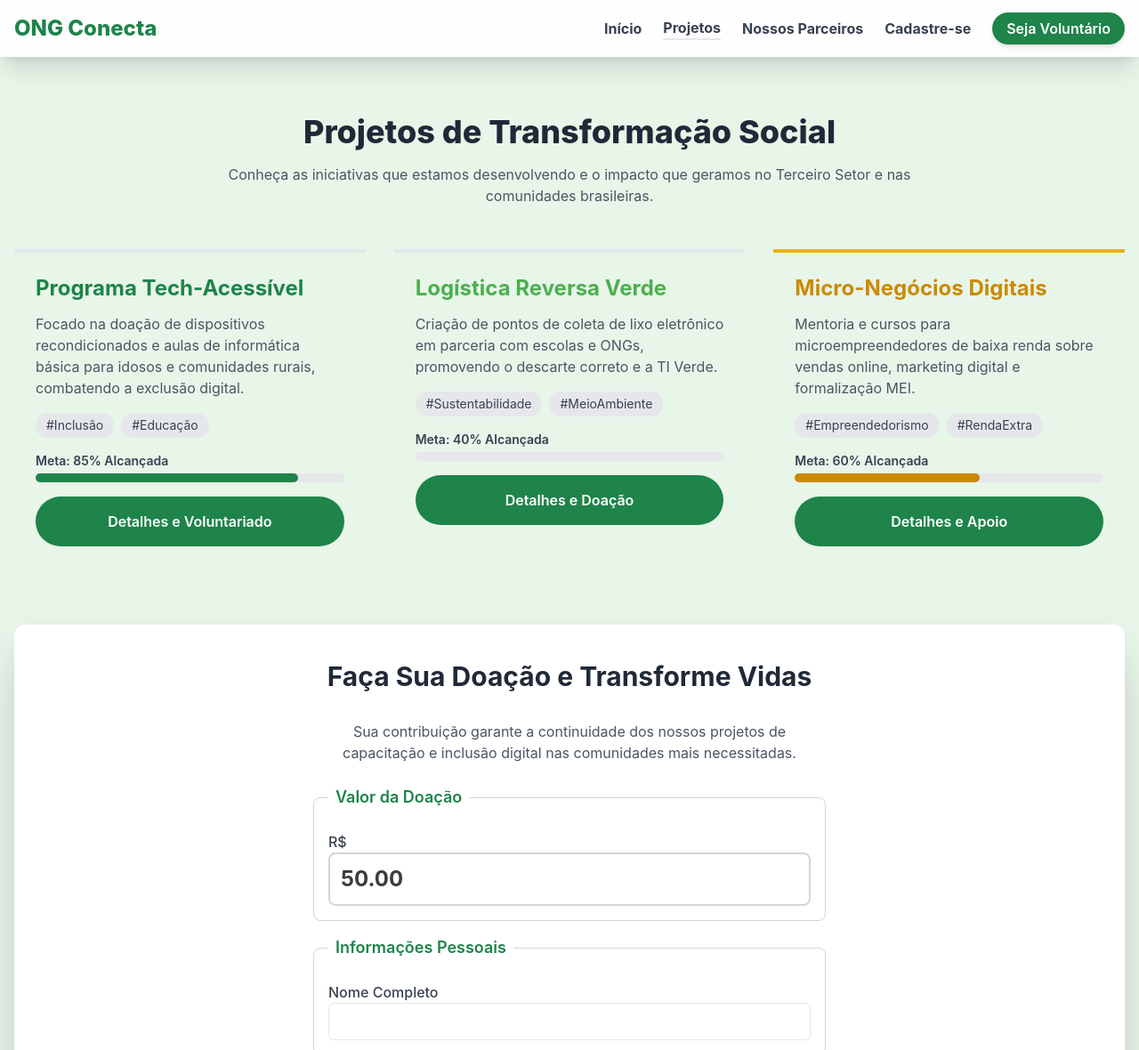
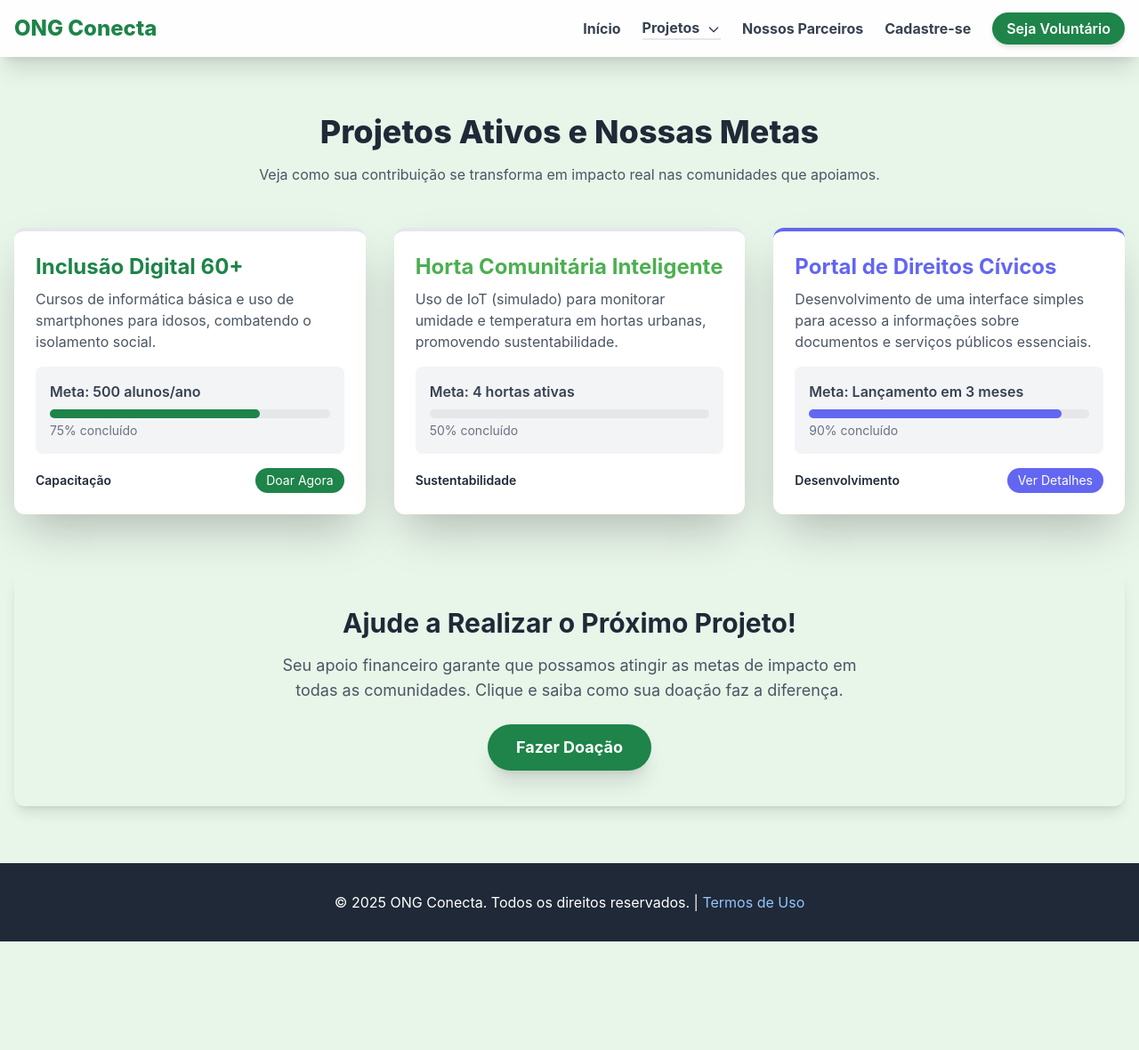
Before and after one commit to joaohugorodrigues/ONG-CONECTA-, a plain HTML site: page projetos.html in a window 1280 px wide. Shown: the top 1180 px of the page at 89% size. After the commit the page ends 1058 px from the top, so only its background shows below. Drawn offline with nearby package versions, Linux system fonts and the light colour scheme.

Commit message:
Revise title, meta description, and layout
Updated page title and meta description for better clarity. Adjusted button attributes and improved project section layout.

```diff
--- a/projetos.html
+++ b/projetos.html
@@ -3,10 +3,11 @@
 <head>
     <meta charset="UTF-8">
     <meta name="viewport" content="width=device-width, initial-scale=1.0">
-    <title>Projetos e Doações | ONG Conecta</title>
+    <title>Projetos | ONG Conecta - Impacto e Doações</title>
+    <!-- Link para o Sistema de Design CSS -->
     <link rel="stylesheet" href="assets/css/style.css">
 
-    <meta name="description" content="Conheça os projetos sociais da ONG Conecta e veja como doar ou se voluntariar.">
+    <meta name="description" content="Conheça os projetos ativos da ONG Conecta, veja nosso impacto e faça sua doação online.">
 
     <script src="https://cdn.tailwindcss.com"></script>
     <style>
@@ -14,9 +15,6 @@
         body {
             font-family: 'Inter', sans-serif;
             background-color: #E8F5E9;
-        }
-        .hero {
-            background-image: linear-gradient(135deg, #3CB371 0%, #1E8449 100%);
         }
         .text-ong-primary { color: #1E8449; }
     </style>
@@ -28,7 +26,7 @@
             <a href="index.html" class="text-2xl font-extrabold text-ong-primary" aria-label="ONG Conecta - Página Inicial">ONG Conecta</a>
 
             <!-- Botão Hambúrguer -->
-            <button class="hamburger-button text-gray-700 p-2 rounded-md focus:outline-none" aria-label="Abrir Menu Principal" aria-expanded="false" onclick="toggleMenu()">
+            <button class="hamburger-button text-gray-700 p-2 rounded-md focus:outline-none md:hidden" aria-label="Abrir Menu Principal" aria-expanded="false" onclick="toggleMenu()">
                 <svg id="icon-menu" class="w-6 h-6" fill="none" stroke="currentColor" viewBox="0 0 24 24" xmlns="http://www.w3.org/2000/svg"><path stroke-linecap="round" stroke-linejoin="round" stroke-width="2" d="M4 6h16M4 12h16M4 18h16"></path></svg>
                 <svg id="icon-close" class="w-6 h-6 hidden" fill="none" stroke="currentColor" viewBox="0 0 24 24" xmlns="http://www.w3.org/2000/svg"><path stroke-linecap="round" stroke-linejoin="round" stroke-width="2" d="M6 18L18 6M6 6l12 12"></path></svg>
             </button>
@@ -40,16 +38,17 @@
 
                     <!-- Item com Dropdown -->
                     <li role="none" class="dropdown-container relative">
-                        <button aria-expanded="true" aria-controls="projetos-submenu" class="text-gray-700 hover:text-ong-primary font-bold transition-colors border-b-2 border-ong-primary" aria-current="page">
+                        <button aria-expanded="false" aria-controls="projetos-submenu" class="text-gray-700 hover:text-ong-primary font-bold transition-colors border-b-2 border-ong-primary">
                             Projetos
+                            <svg class="w-4 h-4 inline-block ml-1" fill="none" stroke="currentColor" viewBox="0 0 24 24" xmlns="http://www.w3.org/2000/svg"><path stroke-linecap="round" stroke-linejoin="round" stroke-width="2" d="M19 9l-7 7-7-7"></path></svg>
                         </button>
-                        <ul id="projetos-submenu" role="menu" class="dropdown-menu block md:absolute">
-                            <li role="none"><a role="menuitem" href="projetos.html" class="dropdown-item">Nossos Projetos</a></li>
+                        <ul id="projetos-submenu" role="menu" class="dropdown-menu">
+                            <li role="none"><a role="menuitem" href="projetos.html" class="dropdown-item" aria-current="page">Nossos Projetos</a></li>
                             <li role="none"><a role="menuitem" href="#" class="dropdown-item">Indicadores de Impacto</a></li>
                         </ul>
                     </li>
 
-                    <li role="none"><a role="menuitem" href="#parceiros" class="text-gray-700 hover:text-ong-primary font-bold transition-colors">Nossos Parceiros</a></li>
+                    <li role="none"><a role="menuitem" href="parceiros.html" class="text-gray-700 hover:text-ong-primary font-bold transition-colors">Nossos Parceiros</a></li>
                     <li role="none"><a role="menuitem" href="cadastro.html" class="text-gray-700 hover:text-ong-primary font-bold transition-colors">Cadastre-se</a></li>
                     <li role="none">
                         <a role="menuitem" href="cadastro.html" class="btn-primary text-white bg-ong-primary hover:bg-ong-primary-dark px-4 py-2 rounded-full font-semibold transition-colors shadow-md">Seja Voluntário</a>
@@ -62,84 +61,74 @@
     <main id="main-content" role="main" class="py-16">
         <div class="container mx-auto px-4">
 
-            <section id="lista-projetos" class="mb-16" role="region" aria-labelledby="projetos-titulo">
-                <h1 id="projetos-titulo" class="text-4xl font-extrabold text-center mb-4 text-gray-800">Projetos de Transformação Social</h1>
-                <p class="text-center max-w-3xl mx-auto mb-12 text-gray-600">Conheça as iniciativas que estamos desenvolvendo e o impacto que geramos no Terceiro Setor e nas comunidades brasileiras.</p>
+            <h1 class="text-4xl font-extrabold text-center mb-4 text-gray-800">Projetos Ativos e Nossas Metas</h1>
+            <p class="text-center max-w-3xl mx-auto mb-12 text-gray-600">Veja como sua contribuição se transforma em impacto real nas comunidades que apoiamos.</p>
 
-                <!-- Layout Responsivo com Grid e Flexbox -->
-                <div class="grid grid-cols-1 md:grid-cols-2 lg:grid-cols-3 gap-8">
+            <!-- Grid de Projetos Responsivo -->
+            <section id="lista-projetos" class="grid lg:grid-cols-3 md:grid-cols-2 gap-8" role="region" aria-labelledby="projetos-ativos-titulo">
 
-                    <!-- Card de Projeto 1: Inclusão Digital -->
-                    <article class="content-card p-6 border-t-4 border-ong-primary" role="article" aria-labelledby="proj1-titulo">
-                        <h3 id="proj1-titulo" class="text-2xl font-bold text-ong-primary mb-3">Programa Tech-Acessível</h3>
-                        <p class="text-gray-600 mb-4">Focado na doação de dispositivos recondicionados e aulas de informática básica para idosos e comunidades rurais, combatendo a exclusão digital.</p>
-                        <div class="flex items-center space-x-2 mb-4">
-                            <span class="bg-gray-200 text-gray-700 text-sm px-3 py-1 rounded-full">#Inclusão</span>
-                            <span class="bg-gray-200 text-gray-700 text-sm px-3 py-1 rounded-full">#Educação</span>
+                <!-- Projeto 1: Inclusão Digital na Terceira Idade -->
+                <article class="bg-white p-6 rounded-xl shadow-2xl card-shadow border-t-4 border-ong-primary" role="article" aria-labelledby="projeto1-titulo">
+                    <h2 id="projeto1-titulo" class="text-2xl font-bold text-ong-primary mb-2">Inclusão Digital 60+</h2>
+                    <p class="text-gray-600 mb-4">Cursos de informática básica e uso de smartphones para idosos, combatendo o isolamento social.</p>
+                    <div class="bg-gray-100 p-4 rounded-lg">
+                        <p class="font-semibold text-gray-700">Meta: 500 alunos/ano</p>
+                        <div class="w-full bg-gray-200 rounded-full h-2.5 mt-2">
+                            <div class="bg-ong-primary h-2.5 rounded-full" style="width: 75%" role="progressbar" aria-valuenow="75" aria-valuemin="0" aria-valuemax="100"></div>
                         </div>
-                        <div class="text-sm font-semibold text-gray-700">Meta: 85% Alcançada</div>
-                        <div class="w-full bg-gray-200 rounded-full h-2.5 mt-1">
-                            <div class="bg-ong-primary h-2.5 rounded-full" style="width: 85%"></div>
+                        <p class="text-sm text-gray-500 mt-1">75% concluído</p>
                     </div>
-                        <a href="#" class="block mt-4 text-center btn-primary">Detalhes e Voluntariado</a>
+                    <div class="mt-4 flex justify-between items-center">
+                        <span class="text-sm font-semibold text-gray-800">Capacitação</span>
+                        <a href="cadastro.html" class="text-white bg-ong-primary text-sm px-3 py-1 rounded-full hover:bg-ong-primary-dark transition-colors">Doar Agora</a>
+                    </div>
                 </article>
 
-                    <!-- Card de Projeto 2: Sustentabilidade/TI Verde -->
-                    <article class="content-card p-6 border-t-4 border-ong-secondary" role="article" aria-labelledby="proj2-titulo">
-                        <h3 id="proj2-titulo" class="text-2xl font-bold text-ong-secondary mb-3">Logística Reversa Verde</h3>
-                        <p class="text-gray-600 mb-4">Criação de pontos de coleta de lixo eletrônico em parceria com escolas e ONGs, promovendo o descarte correto e a TI Verde.</p>
-                        <div class="flex items-center space-x-2 mb-4">
-                            <span class="bg-gray-200 text-gray-700 text-sm px-3 py-1 rounded-full">#Sustentabilidade</span>
-                            <span class="bg-gray-200 text-gray-700 text-sm px-3 py-1 rounded-full">#MeioAmbiente</span>
+                <!-- Projeto 2: Horta Comunitária Inteligente -->
+                <article class="bg-white p-6 rounded-xl shadow-2xl card-shadow border-t-4 border-ong-secondary" role="article" aria-labelledby="projeto2-titulo">
+                    <h2 id="projeto2-titulo" class="text-2xl font-bold text-ong-secondary mb-2">Horta Comunitária Inteligente</h2>
+                    <p class="text-gray-600 mb-4">Uso de IoT (simulado) para monitorar umidade e temperatura em hortas urbanas, promovendo sustentabilidade.</p>
+                    <div class="bg-gray-100 p-4 rounded-lg">
+                        <p class="font-semibold text-gray-700">Meta: 4 hortas ativas</p>
+                        <div class="w-full bg-gray-200 rounded-full h-2.5 mt-2">
+                            <div class="bg-ong-secondary h-2.5 rounded-full" style="width: 50%" role="progressbar" aria-valuenow="50" aria-valuemin="0" aria-valuemax="100"></div>
                         </div>
-                        <div class="text-sm font-semibold text-gray-700">Meta: 40% Alcançada</div>
-                        <div class="w-full bg-gray-200 rounded-full h-2.5 mt-1">
-                            <div class="bg-ong-secondary h-2.5 rounded-full" style="width: 40%"></div>
+                        <p class="text-sm text-gray-500 mt-1">50% concluído</p>
                     </div>
-                        <a href="#" class="block mt-4 text-center btn-primary">Detalhes e Doação</a>
+                    <div class="mt-4 flex justify-between items-center">
+                        <span class="text-sm font-semibold text-gray-800">Sustentabilidade</span>
+                        <a href="cadastro.html" class="text-white bg-ong-secondary text-sm px-3 py-1 rounded-full hover:bg-ong-secondary-dark transition-colors">Voluntariado</a>
+                    </div>
                 </article>
 
-                    <!-- Card de Projeto 3: Empreendedorismo -->
-                    <article class="content-card p-6 border-t-4 border-yellow-500" role="article" aria-labelledby="proj3-titulo">
-                        <h3 id="proj3-titulo" class="text-2xl font-bold text-yellow-600 mb-3">Micro-Negócios Digitais</h3>
-                        <p class="text-gray-600 mb-4">Mentoria e cursos para microempreendedores de baixa renda sobre vendas online, marketing digital e formalização MEI.</p>
-                        <div class="flex items-center space-x-2 mb-4">
-                            <span class="bg-gray-200 text-gray-700 text-sm px-3 py-1 rounded-full">#Empreendedorismo</span>
-                            <span class="bg-gray-200 text-gray-700 text-sm px-3 py-1 rounded-full">#RendaExtra</span>
+                <!-- Projeto 3: Portal de Direitos Cívicos -->
+                <article class="bg-white p-6 rounded-xl shadow-2xl card-shadow border-t-4 border-indigo-500" role="article" aria-labelledby="projeto3-titulo">
+                    <h2 id="projeto3-titulo" class="text-2xl font-bold text-indigo-500 mb-2">Portal de Direitos Cívicos</h2>
+                    <p class="text-gray-600 mb-4">Desenvolvimento de uma interface simples para acesso a informações sobre documentos e serviços públicos essenciais.</p>
+                    <div class="bg-gray-100 p-4 rounded-lg">
+                        <p class="font-semibold text-gray-700">Meta: Lançamento em 3 meses</p>
+                        <div class="w-full bg-gray-200 rounded-full h-2.5 mt-2">
+                            <div class="bg-indigo-500 h-2.5 rounded-full" style="width: 90%" role="progressbar" aria-valuenow="90" aria-valuemin="0" aria-valuemax="100"></div>
                         </div>
-                        <div class="text-sm font-semibold text-gray-700">Meta: 60% Alcançada</div>
-                        <div class="w-full bg-gray-200 rounded-full h-2.5 mt-1">
-                            <div class="bg-yellow-600 h-2.5 rounded-full" style="width: 60%"></div>
+                        <p class="text-sm text-gray-500 mt-1">90% concluído</p>
                     </div>
-                        <a href="#" class="block mt-4 text-center btn-primary">Detalhes e Apoio</a>
+                    <div class="mt-4 flex justify-between items-center">
+                        <span class="text-sm font-semibold text-gray-800">Desenvolvimento</span>
+                        <a href="cadastro.html" class="text-white bg-indigo-500 text-sm px-3 py-1 rounded-full hover:bg-indigo-600 transition-colors">Ver Detalhes</a>
+                    </div>
                 </article>
 
-                </div>
             </section>
 
-            <section id="doacao" class="bg-white p-10 rounded-xl shadow-2xl mt-16" role="region" aria-labelledby="doacao-titulo">
-                <h2 id="doacao-titulo" class="text-3xl font-bold text-center mb-8 text-gray-800">Faça Sua Doação e Transforme Vidas</h2>
-                <div class="max-w-xl mx-auto">
-                    <p class="text-gray-600 text-center mb-6">Sua contribuição garante a continuidade dos nossos projetos de capacitação e inclusão digital nas comunidades mais necessitadas.</p>
-
-                    <form action="#" method="POST" class="space-y-4">
-                        <fieldset class="border border-gray-300 p-4 rounded-lg">
-                            <legend class="font-semibold text-lg text-ong-primary px-2">Valor da Doação</legend>
-                            <label for="valor-doacao" class="block mt-2 font-medium text-gray-700">R$</label>
-                            <input type="number" id="valor-doacao" name="valor-doacao" value="50.00" min="10.00" step="5.00" required class="form-input w-full p-3 border-2 border-gray-300 rounded-lg text-2xl font-bold focus:border-ong-primary" aria-label="Valor da doação em Reais">
-                        </fieldset>
-
-                        <fieldset class="border border-gray-300 p-4 rounded-lg">
-                            <legend class="font-semibold text-lg text-ong-primary px-2">Informações Pessoais</legend>
-                            <label for="nome" class="block mt-2 font-medium text-gray-700">Nome Completo</label>
-                            <input type="text" id="nome" name="nome" required class="w-full p-2 border rounded-md focus:border-ong-primary">
-                        </fieldset>
-
-                        <button type="submit" class="w-full bg-ong-primary text-white px-6 py-3 rounded-lg font-bold hover:bg-ong-primary-dark transition-colors text-lg shadow-md">
-                            Doar Agora e Gerar Impacto
-                        </button>
-                    </form>
-                </div>
+            <!-- Chamada para Doação na Página de Projetos -->
+            <section id="chamada-doacao" class="mt-16 bg-ong-primary/10 p-10 rounded-xl text-center shadow-lg" role="region" aria-labelledby="doacao-titulo">
+                <h2 id="doacao-titulo" class="text-3xl font-bold text-gray-800 mb-4">Ajude a Realizar o Próximo Projeto!</h2>
+                <p class="text-lg text-gray-600 max-w-2xl mx-auto mb-6">
+                    Seu apoio financeiro garante que possamos atingir as metas de impacto em todas as comunidades. Clique e saiba como sua doação faz a diferença.
+                </p>
+                <a href="cadastro.html" class="inline-block bg-ong-primary text-white px-8 py-3 rounded-full font-bold text-lg hover:bg-ong-primary-dark transition-colors shadow-xl">
+                    Fazer Doação
+                </a>
             </section>
 
         </div>
@@ -153,45 +142,8 @@
         </div>
     </footer>
 
-    <!-- Script para Menu Mobile e Dropdown (Duplicado em todos os HTMLs) -->
-    <script>
-        function toggleMenu() {
-            const nav = document.getElementById('main-nav');
-            const iconMenu = document.getElementById('icon-menu');
-            const iconClose = document.getElementById('icon-close');
-            const isMenuOpen = nav.classList.toggle('menu-open');
+    <!-- Script para Menu Mobile e Dropdown (Estrutura copiada do index.html) -->
+    <script src="assets/js/app.js"></script>
 
-            iconMenu.classList.toggle('hidden', isMenuOpen);
-            iconClose.classList.toggle('hidden', !isMenuOpen);
-            document.querySelector('.hamburger-button').setAttribute('aria-expanded', isMenuOpen);
-
-            if (isMenuOpen) {
-                // Adiciona a classe que move o menu na tela (definida no CSS)
-                nav.style.right = '0';
-            } else {
-                nav.style.right = '-100%';
-            }
-        }
-
-        // Função para o Dropdown em Mobile (que não é via hover)
-        document.addEventListener('DOMContentLoaded', function() {
-            const dropdownButton = document.querySelector('.dropdown-container button');
-            const dropdownContainer = document.querySelector('.dropdown-container');
-
-            if (dropdownButton) {
-                dropdownButton.addEventListener('click', function(e) {
-                    const isMobile = window.matchMedia("(max-width: 768px)").matches;
-
-                    if (isMobile) {
-                        // Permite que o link "Projetos" seja clicado para abrir o submenu no mobile
-                        e.preventDefault();
-                        dropdownContainer.classList.toggle('active');
-                        const isExpanded = dropdownContainer.classList.contains('active');
-                        dropdownButton.setAttribute('aria-expanded', isExpanded);
-                    }
-                });
-            }
-        });
-    </script>
 </body>
 </html>
```
Lines whose indentation alone changed are shown as unchanged.
